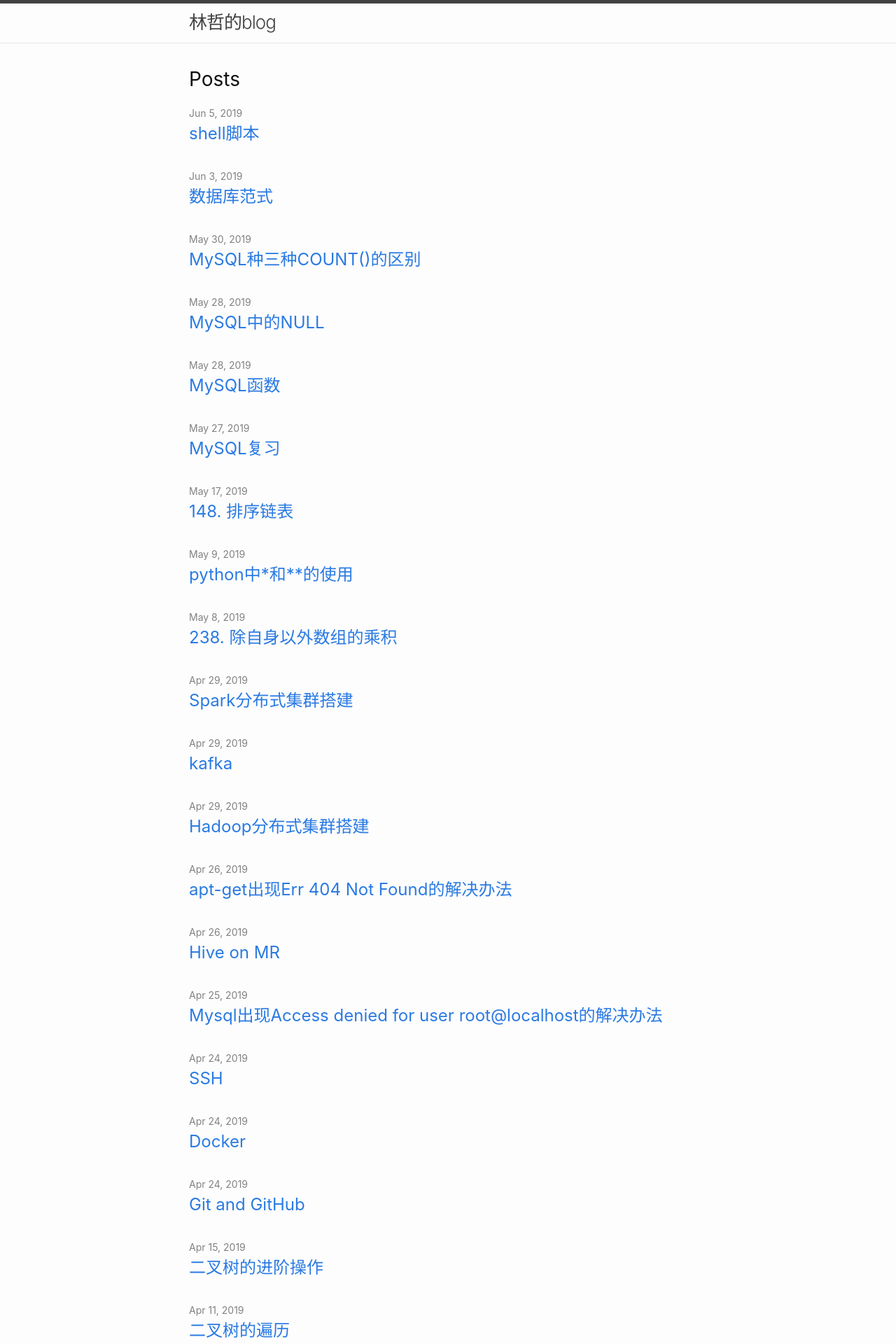
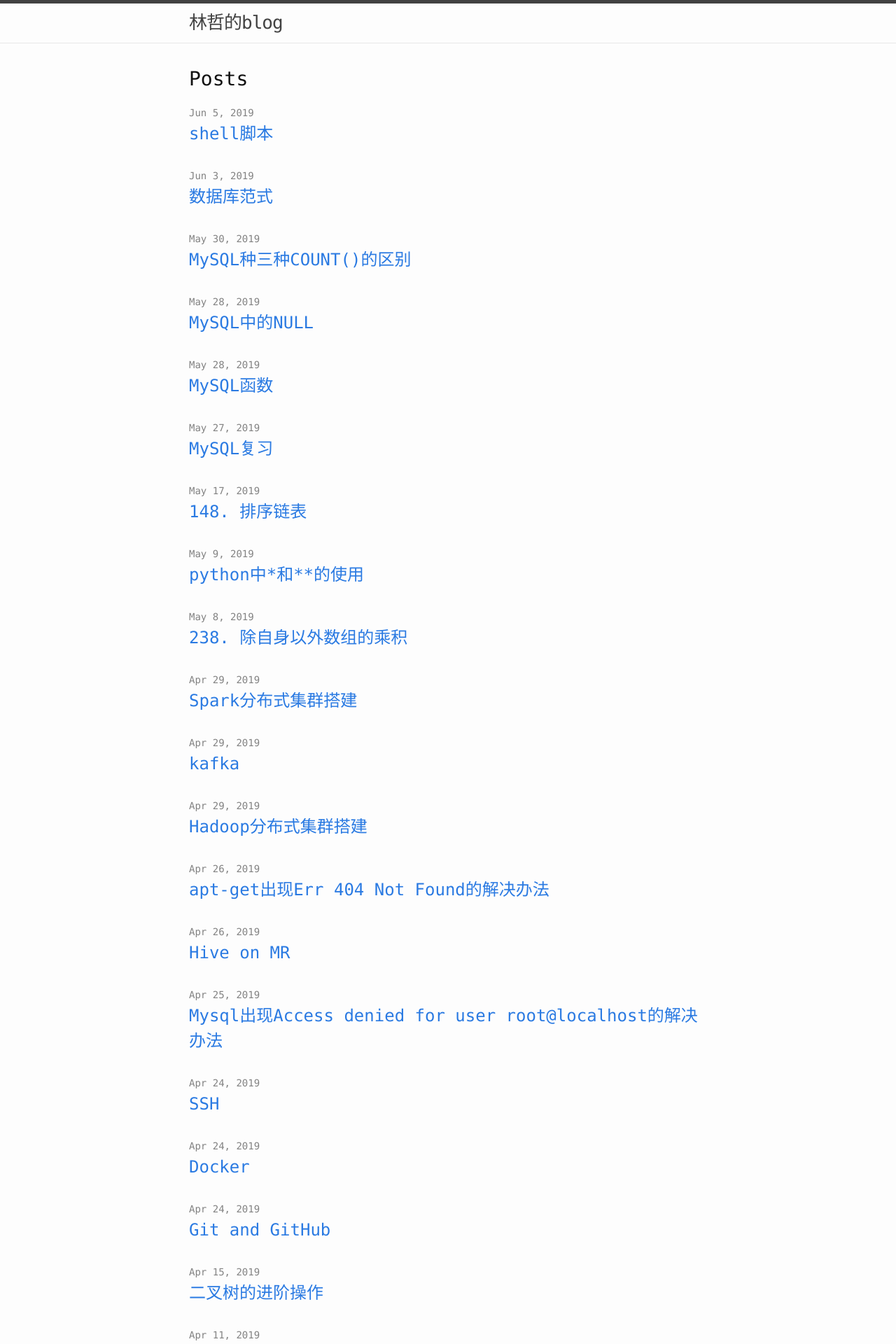
Before and after one commit to Artificial-Ridiculous/Artificial-Ridiculous.github.io, a Jekyll site: the page built from index.md, in a window 1280 px wide. Shown: the top 1920 px of the page at 70% size. Built offline with Jekyll 4.4.1, drawn with Linux system fonts in a browser that asks for light colours.

Commit message:
update minima.scss

```diff
--- a/_sass/minima.scss
+++ b/_sass/minima.scss
@@ -2,7 +2,8 @@
 
 // Define defaults for each variable.
 
-$base-font-family: -apple-system, BlinkMacSystemFont, "Segoe UI", Roboto, Helvetica, Arial, sans-serif, "Apple Color Emoji", "Segoe UI Emoji", "Segoe UI Symbol" !default;
+//$base-font-family: -apple-system, BlinkMacSystemFont, "Segoe UI", Roboto, Helvetica, Arial, sans-serif, "Apple Color Emoji", "Segoe UI Emoji", "Segoe UI Symbol" !default;
+$base-font-family: SFMono-Regular,Consolas,Liberation Mono,Menlo,Courier,monospace !default;
 $base-font-size:   16px !default;
 $base-font-weight: 400 !default;
 $small-font-size:  $base-font-size * 0.875 !default;
```
